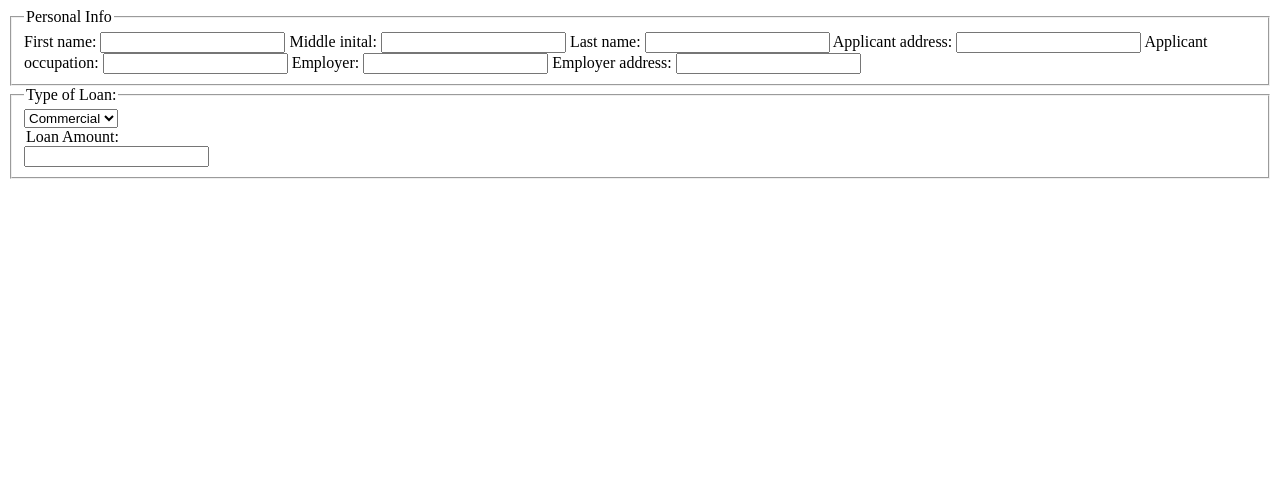
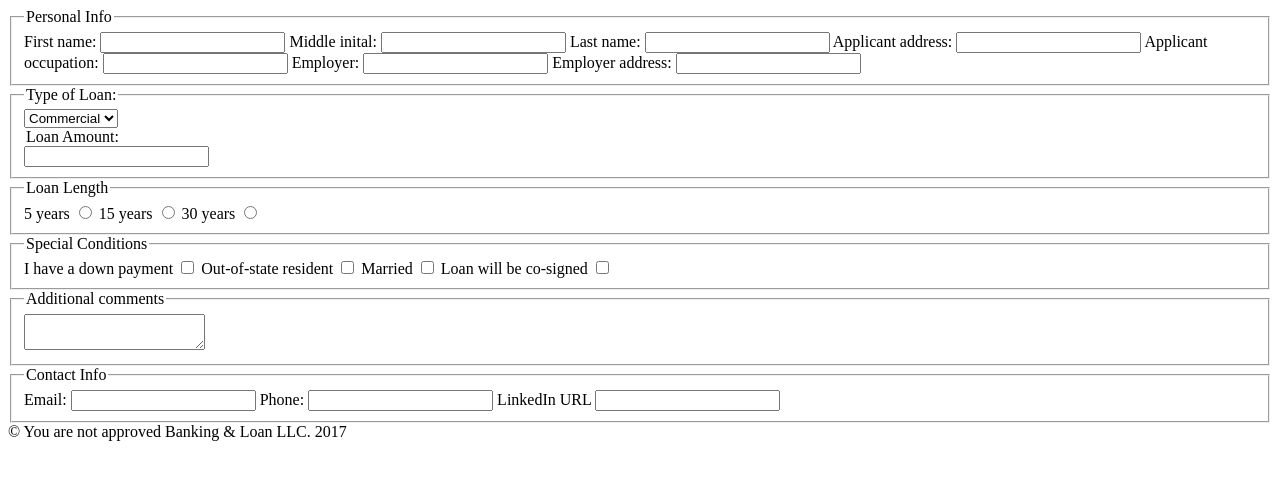
Before and after one commit to ellisthomas/banking-form, a plain HTML site: page index.html in a window 1280 px wide. Drawn offline with Linux system fonts and the light colour scheme.

Commit message:
added special conditions comments and contact info

```diff
--- a/index.html
+++ b/index.html
@@ -54,12 +54,50 @@
 			<input type="text" name="number">
 		</fieldset>
 
+		<fieldset>
+			<legend>Loan Length</legend>
+			5 years
+			<input type="radio" name="love" value="1" placeholder="1">
+			15 years
+			<input type="radio" name="love" value="1" placeholder="1">
+			30 years
+			<input type="radio" name="love" value="1" placeholder="1">
+
+		</fieldset>
+
+		<fieldset>
+			<legend>Special Conditions</legend>
+			I have a down payment
+			<input type="checkbox" name="hobbies" value="Tissue Holding">
+			Out-of-state resident
+			<input type="checkbox" name="hobbies" value="Tissue Holding">
+			Married
+			<input type="checkbox" name="hobbies" value="Tissue Holding">
+			Loan will be co-signed
+			<input type="checkbox" name="hobbies" value="Tissue Holding">
+
+		</fieldset>
+
+		<fieldset>
+			<legend>Additional comments</legend>
+			<textarea name="comments"></textarea>
+
+		</fieldset>
+
+		<fieldset>
+			<legend>Contact Info</legend>
+			Email:
+			<input type="email" name="email">
+			Phone:
+			<input type="tel" name="phone">
+			LinkedIn URL
+			<input type="url" name="LinkedIn">
 
 
-
+		</fieldset>
 
 		<footer>
-
+			&copy You are not approved Banking & Loan LLC. 2017
 		</footer>
 	</body>
 </html>
```
